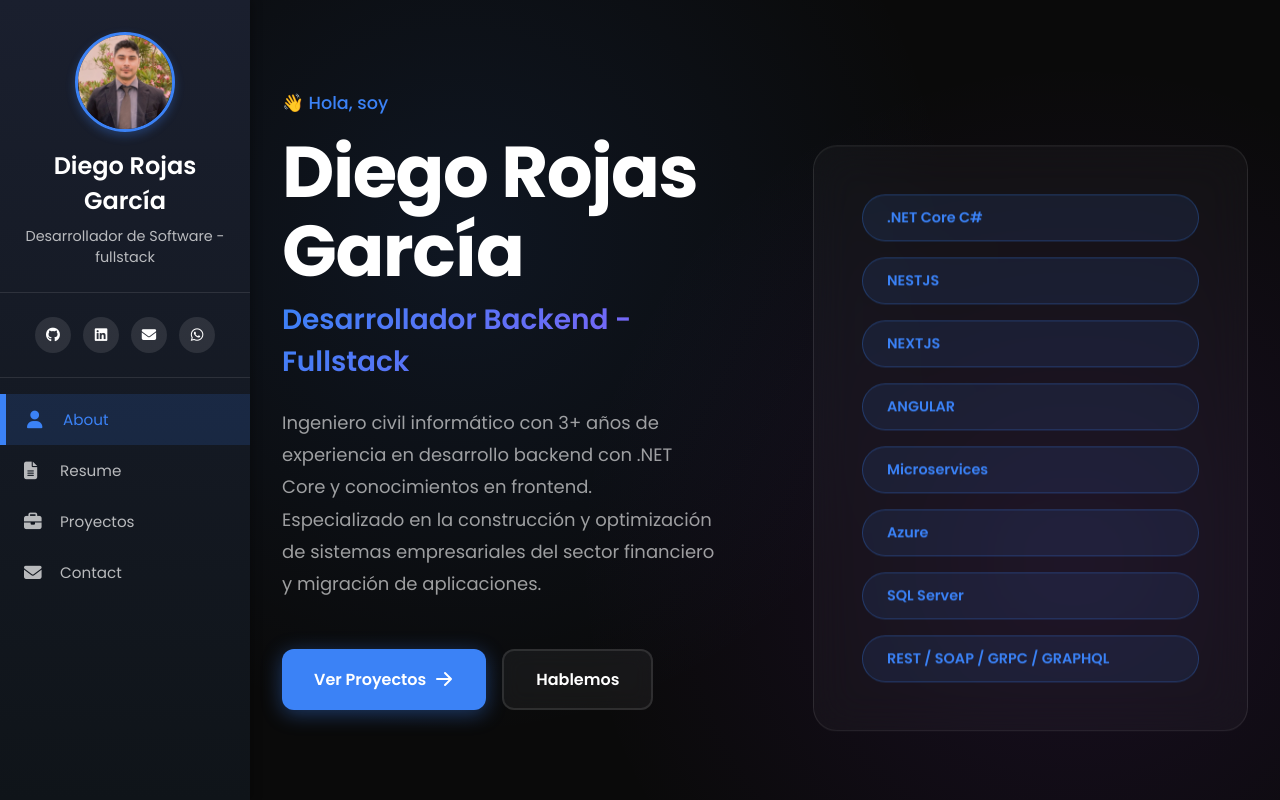
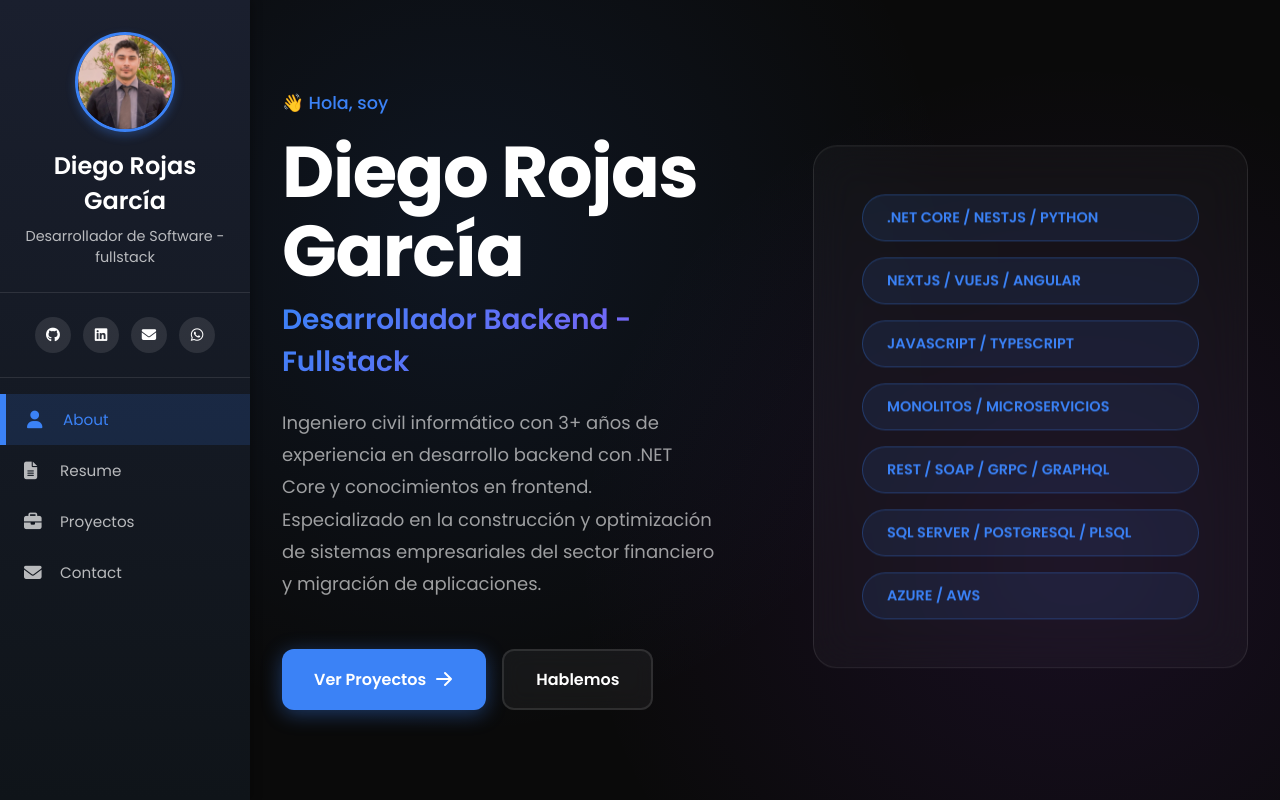
Before and after one commit to rojasgadiego/Portafolio, a Vue app: page /about in a window 1280 px wide. Built offline with nearby package versions, Linux system fonts and the light colour scheme.

Commit message:
update tech-stack

```diff
--- a/src/views/About.vue
+++ b/src/views/About.vue
@@ -41,14 +41,13 @@ sector financiero y migración de aplicaciones.
         <div class="floating-card">
           <div class="card-content">
             <div class="tech-stack">
-              <span class="tech-badge">.NET Core C#</span>
-              <span class="tech-badge">NESTJS</span>
-              <span class="tech-badge">NEXTJS</span>
-              <span class="tech-badge">ANGULAR</span>
-              <span class="tech-badge">Microservices</span>
-              <span class="tech-badge">Azure</span>
-              <span class="tech-badge">SQL Server</span>
+              <span class="tech-badge">.NET CORE / NESTJS / PYTHON</span>
+              <span class="tech-badge">NEXTJS / VUEJS / ANGULAR</span>
+              <span class="tech-badge">JAVASCRIPT / TYPESCRIPT</span>
+              <span class="tech-badge">MONOLITOS / MICROSERVICIOS</span>
               <span class="tech-badge">REST / SOAP / GRPC / GRAPHQL</span>
+              <span class="tech-badge">SQL SERVER / POSTGRESQL / PLSQL</span>
+              <span class="tech-badge">AZURE / AWS</span>
             </div>
           </div>
         </div>
```
